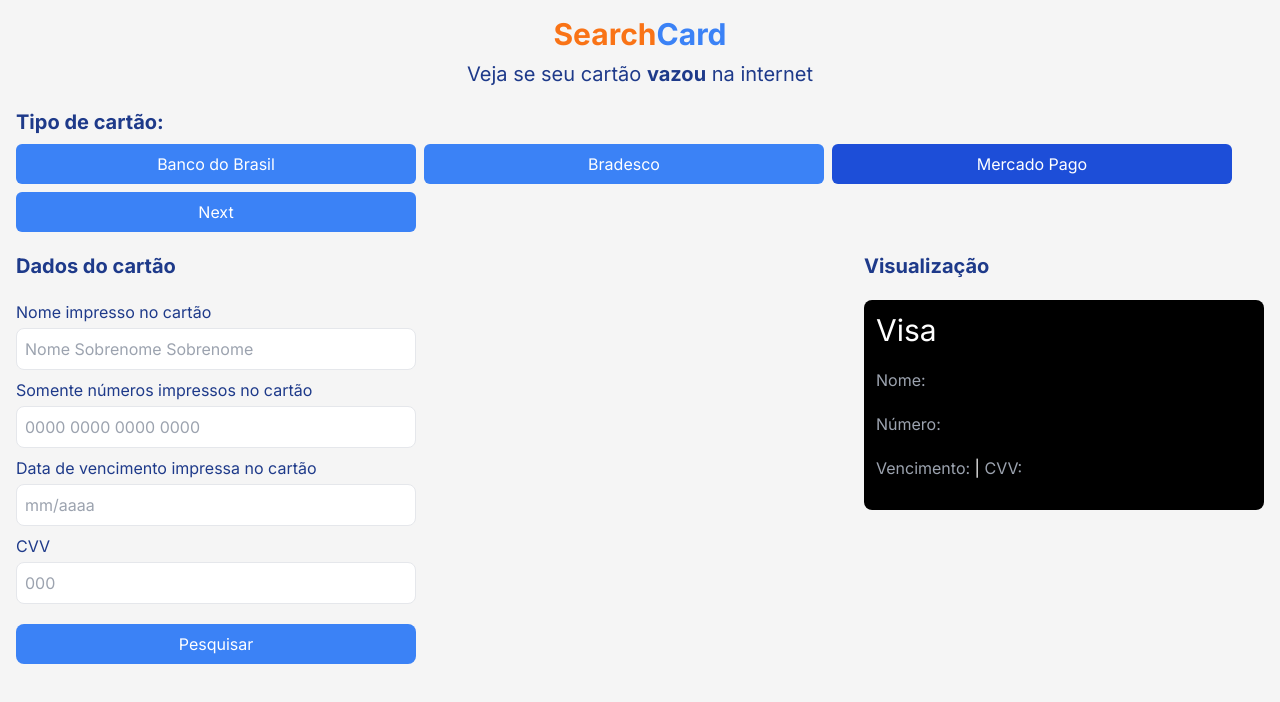
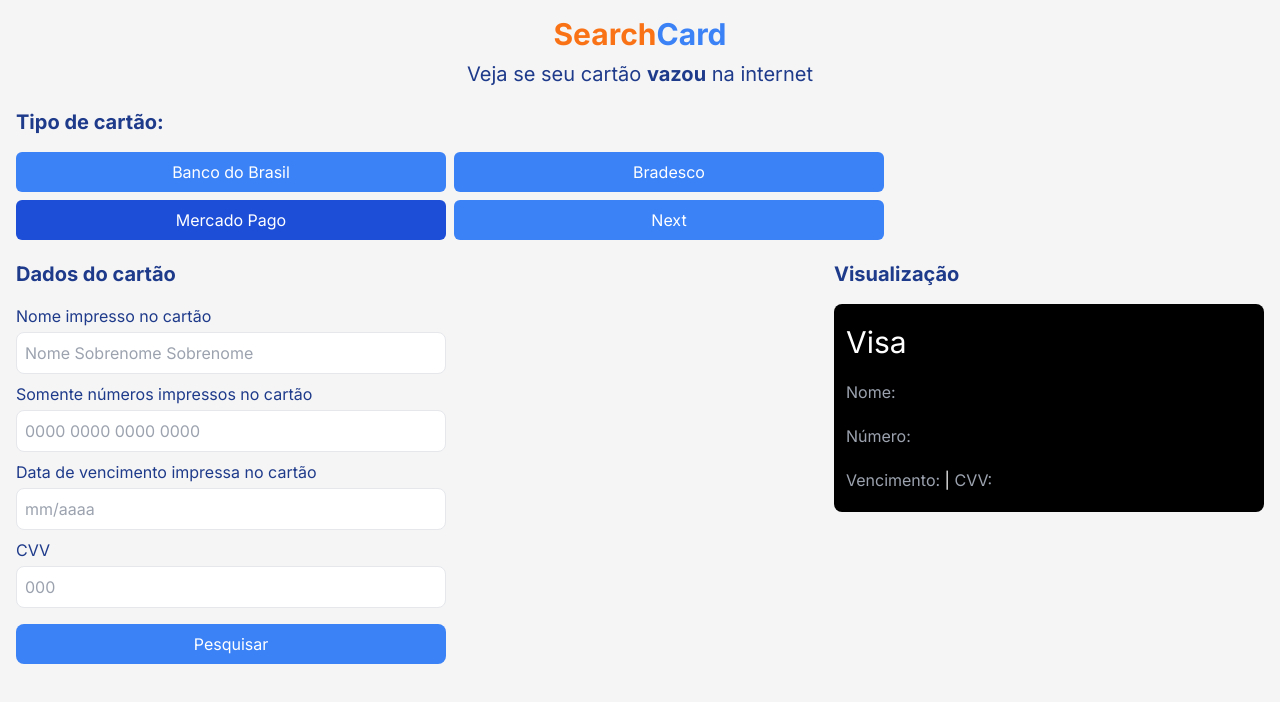
Before and after one commit to zolppy/search-card, a Next.js app: page / in a window 1280 px wide. Shown: the top 702 px of the page. Built offline with nearby package versions, Linux system fonts and the light colour scheme.

Commit message:
fix: alterado breakpoints e outros ajustes de responsividade

```diff
--- a/app/components/Card/index.tsx
+++ b/app/components/Card/index.tsx
@@ -1,3 +1,5 @@
+import H3 from "../H3";
+
 interface ICard {
   name: string;
   number: string;
@@ -7,9 +9,9 @@
 
 export default function Card({ name, number, date, cvv }: ICard) {
   return (
-    <div className="flex flex-col gap-5 min-w-[320px] w-full max-w-[400px]">
-      <h3 className="text-xl font-bold">Visualização</h3>
-      <div className="flex flex-col gap-5 bg-black text-white p-3 rounded-lg min-w-[320px] max-w-[400px] w-full max-h-[290px] h-[210px]">
+    <div className="flex flex-col gap-4 min-w-[318px] w-full max-w-[430px]">
+      <H3>Visualização</H3>
+      <div className="flex flex-col gap-5 bg-black text-white p-3 rounded-lg min-w-[318px] max-w-[430px] min-h-[208px] justify-center">
         <h1 className="text-3xl">Visa</h1>
         <p>
           <span className="text-gray-400">Nome:</span> {name}
--- a/app/components/Container/index.tsx
+++ b/app/components/Container/index.tsx
@@ -4,7 +4,7 @@
   children: React.ReactNode;
 }): React.ReactElement {
   return (
-    <div className="bg-neutral-100 w-full min-h-dvh p-4 text-blue-900 flex flex-col gap-5 min-w-[320px] max-w-[1300px] mx-auto">
+    <div className="bg-neutral-100 w-full min-h-dvh p-4 text-blue-900 flex flex-col gap-5 min-w-[350px] max-w-[2000px] mx-auto">
       {children}
     </div>
   );
--- a/app/components/Form/index.tsx
+++ b/app/components/Form/index.tsx
@@ -6,7 +6,7 @@
 export default function Form({ children, handleSubmit }: IForm) {
   return (
     <form
-      className="flex flex-col gap-5 min-w-[320px] max-w-[400px] w-full"
+      className="flex flex-col gap-4 min-w-[318px] max-w-[430px] w-full"
       onSubmit={(event: React.FormEvent) => handleSubmit(event)}
     >
       {children}
--- a/app/components/Li/index.tsx
+++ b/app/components/Li/index.tsx
@@ -15,7 +15,7 @@
     <li
       className={`p-2 bg-blue-500 text-white text-center rounded-md ${
         selected && "bg-blue-700"
-      } min-w-[320px] max-w-[400px] w-full`}
+      } min-w-[320px] max-w-[430px] w-full`}
       onClick={() => handleToggleSelected(bankName)}
     >
       <span className="pointer-events-none">{children}</span>
--- a/app/page.tsx
+++ b/app/page.tsx
@@ -84,9 +84,9 @@
           internet
         </h2>
       </hgroup>
-      <div className="flex flex-col gap-2">
+      <div className="flex flex-col gap-4">
         <H3>Tipo de cartão:</H3>
-        <ul className="flex flex-wrap gap-2 mx-auto">
+        <ul className="flex flex-wrap gap-2">
           {banks.map((bank) => (
             <Li
               key={bank.bankName}
@@ -99,7 +99,7 @@
           ))}
         </ul>
       </div>
-      <div className="flex flex-wrap justify-between gap-5">
+      <div className="flex flex-wrap justify-between gap-4">
         <Form handleSubmit={handleSubmit}>
           <H3>Dados do cartão</H3>
           <div className="flex flex-col gap-2">
```
